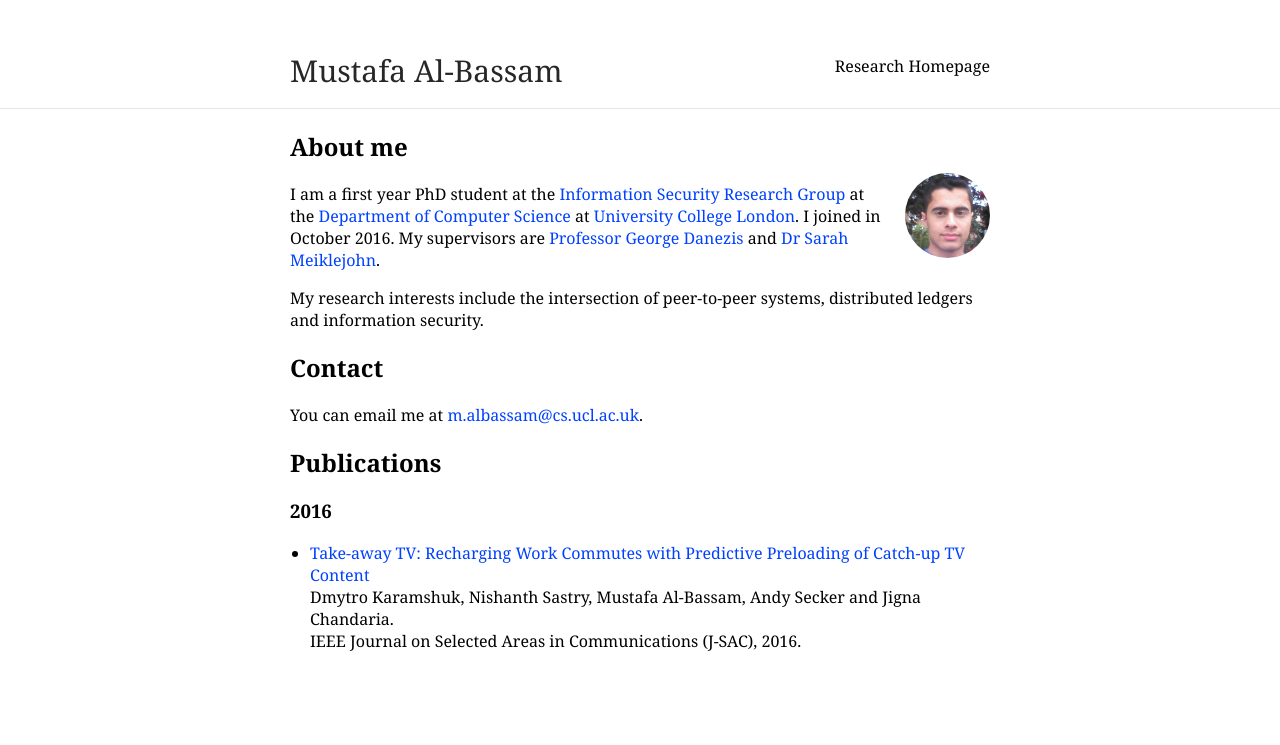
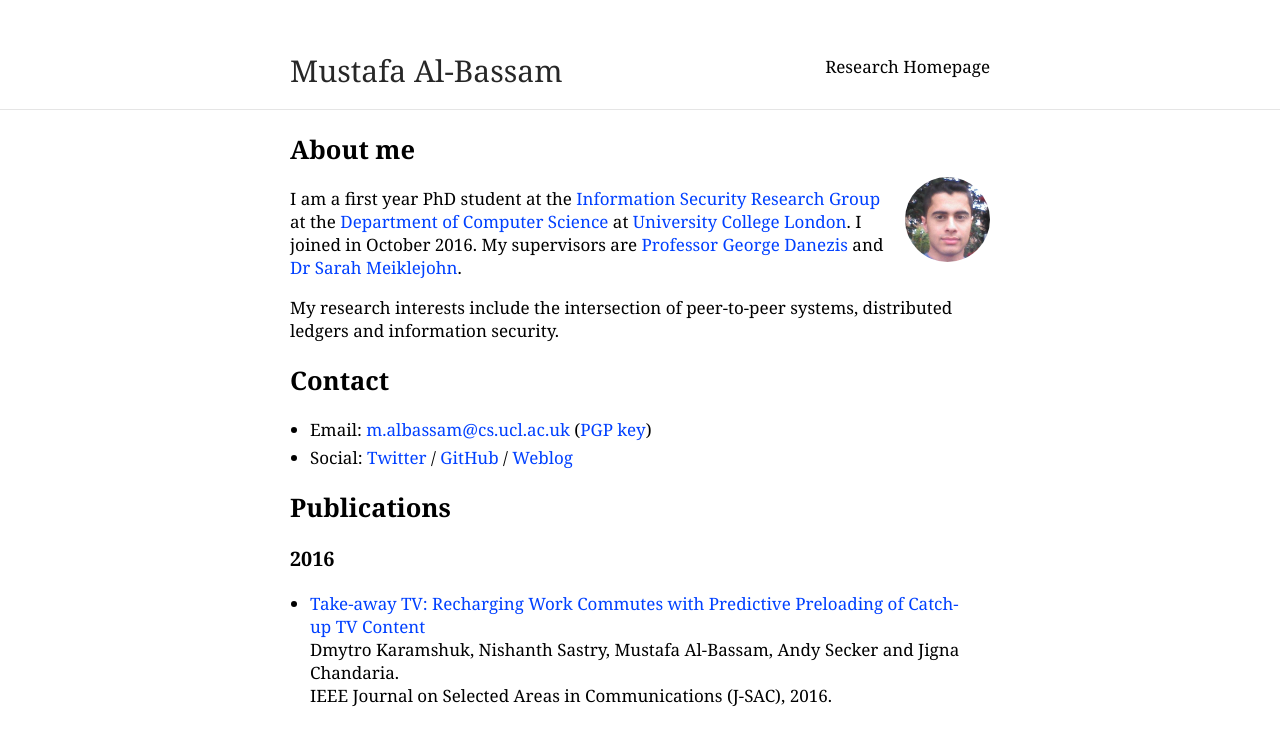
Before and after one commit to musalbas/research-homepage, a Jekyll site: the page built from index.md, in a window 1280 px wide. Shown: the top 745 px of the page. Built offline with Jekyll 4.4.1, drawn with Linux system fonts in a browser that asks for light colours.

Commit message:
Add contact details, clean up code and increase font size.

```diff
--- a/_layouts/default.html
+++ b/_layouts/default.html
@@ -2,7 +2,6 @@
 <html lang="en">
 <head>
     <title>{% if page.title %}{{ page.title }}{% else %}{{ site.title }}{% endif %}</title>
-
     <meta charset="utf-8">
     <meta name="viewport" content="width=device-width, initial-scale=1">
     <link rel="stylesheet" href="css/main.css">
@@ -12,16 +11,7 @@
     <div class="wrapper">
         <div class="navbar container">
             <span id="author-name" class="alignable pull-left">{{ site.title }}</span>
-            <ul class="alignable pull-right navbar-ul">
-                Research Homepage
-                <!--{% for x in site.data.nav %}
-                    <li class="alignable pull-right nav-list"><a href="{{ x.link }}">{{ x.name }}</a>
-                        {% if forloop.first == false %}
-                            /
-                        {% endif %}
-                    </li>
-                {% endfor %}-->
-            </ul>
+            <span class="alignable pull-right navbar-right">Research Homepage</ul>
         </div>
         <div style="clear:both"></div>
         <hr>
--- a/_sass/_style.scss
+++ b/_sass/_style.scss
@@ -12,6 +12,7 @@ html {
 body {
     margin: 0;
     font-family: Georgia, serif;
+    font-size: 17px;
     height: 100%;
 }
 a {
@@ -40,15 +41,11 @@ hr {
 .navbar {
     padding: 50px 0 50px 0;
 }
-.navbar-ul {
+.navbar-right {
     display: inline-block;
     margin: 0;
     padding: 5px 0 5px 0;
     margin-left: 20px;
-}
-.nav-list {
-    list-style-type: none;
-    margin: 0 5px 0 10px;
 }
 .alignable {
     display: inline-block;
--- a/index.md
+++ b/index.md
@@ -13,7 +13,8 @@ My research interests include the intersection of peer-to-peer systems, distribu
 
 ## Contact
 
-You can email me at [m.albassam@cs.ucl.ac.uk](mailto:m.albassam@cs.ucl.ac.uk).
+- Email: [m.albassam@cs.ucl.ac.uk](mailto:m.albassam@cs.ucl.ac.uk) ([PGP key](https://musalbas.com/pgp.asc))
+- Social: [Twitter](https://twitter.com/musalbas) / [GitHub](https://github.com/musalbas) / [Weblog](https://musalbas.com)
 
 ## Publications
 
```
Also changed, not shown: _data/nav.yml (deleted, +0 -8 lines), 2 other files.
